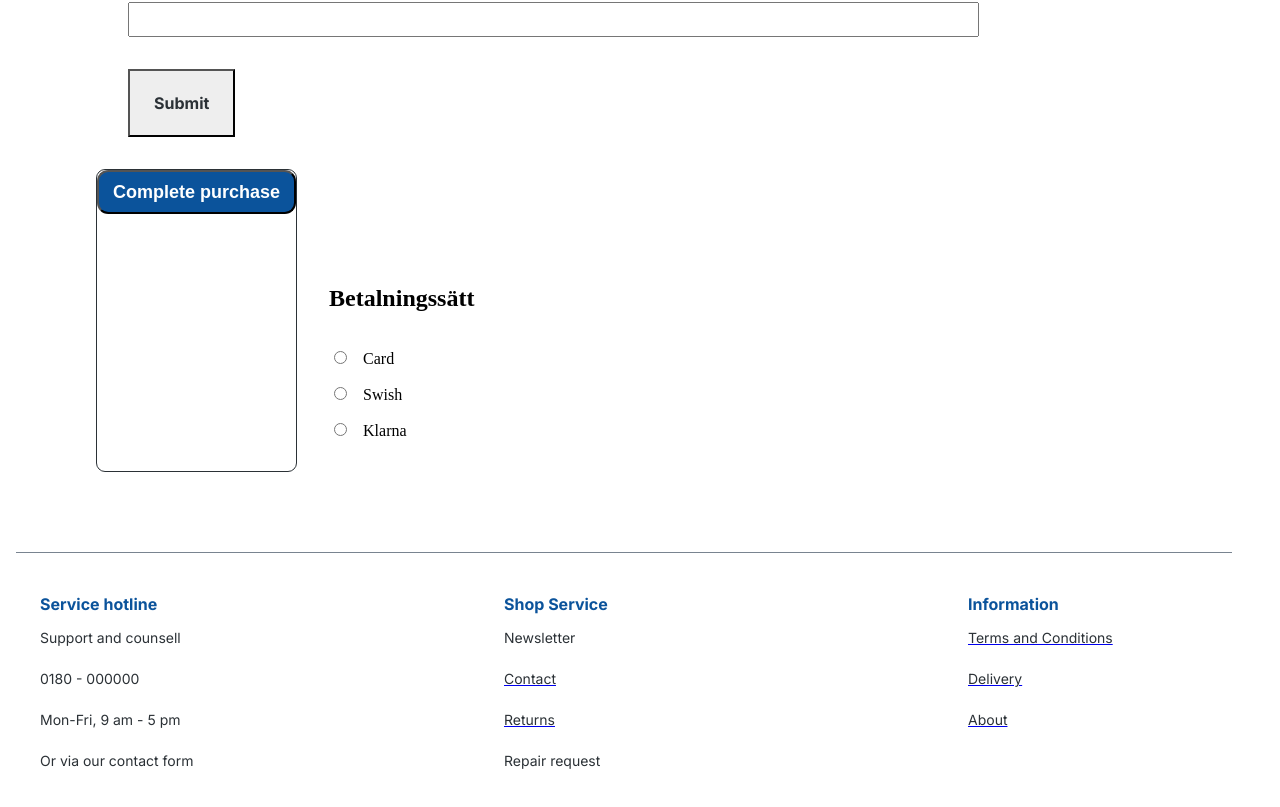
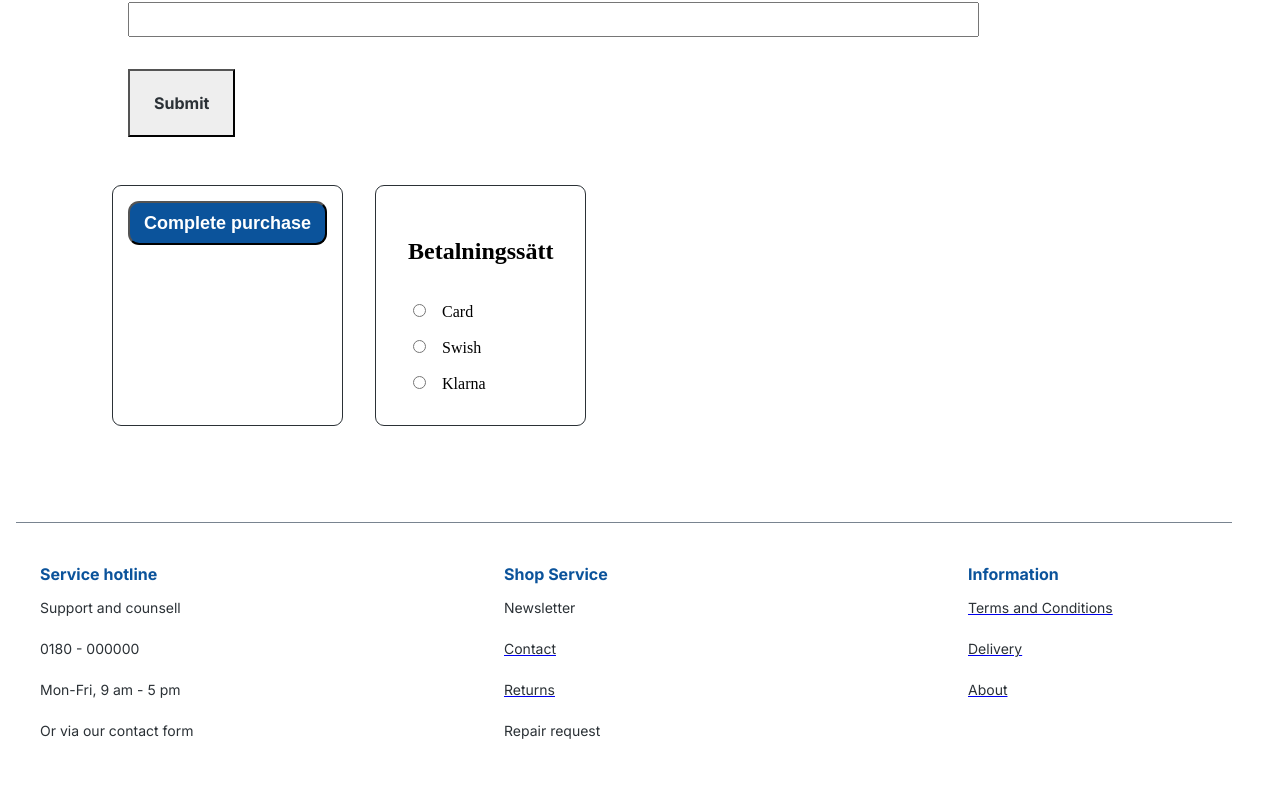
Before and after one commit to EmperorBlizzard/Frontend2Assignment, a React (Vite) app in the folder Frontend2Assignment/: page /checkoutpage in a window 1280 px wide. Shown: the part 1427-2234 px from the top of the page. Built offline with nearby package versions, Linux system fonts and the light colour scheme.

Commit message:
totalprice på checkout

```diff
--- a/Frontend2Assignment/src/Pages/CheckoutPage.jsx
+++ b/Frontend2Assignment/src/Pages/CheckoutPage.jsx
@@ -43,18 +43,32 @@ const SectionContainerText = styled.div`
 const StyledMapping = styled.div`
   border: 1px solid #2b3136;
   border-radius: 9px;
-`
+  margin: 1rem;
+`;
+
+const StyledPayment = styled.div`
+  border: 1px solid #2b3136;
+  border-radius: 9px;
+  margin: 1rem;
+`;
 
 const CheckOutPage = () => {
   const Name = useContext(CartContext);
   const NameList = Name.itemsInCart;
 
+  const {totalPrice} = useContext(CartContext);
+
+
+
+
   const Mapping = () => {
     return NameList.map((namn) => (
       <div key={namn.id}>
-          <ProductCardCheckout card={namn} />
+        <ProductCardCheckout card={namn} totalPrice={totalPrice} />
+
       </div>
     ));
+
   };
 
   return (
@@ -75,8 +89,9 @@ const CheckOutPage = () => {
           <PurchaseButton />
         </StyledMapping>
 
-
+        <StyledPayment>
           <PaymentMethod />
+        </StyledPayment>
       </StyledCheckout>
 
       <Footer />
--- a/Frontend2Assignment/src/components/sections/checkoutPage/individual/PurchaseButton.jsx
+++ b/Frontend2Assignment/src/components/sections/checkoutPage/individual/PurchaseButton.jsx
@@ -7,6 +7,7 @@ const PurchaseContainer = styled.div `
 	align-items: flex-start;
 	gap: 24px;
 	align-self: stretch;
+	margin: 15px;
 `
 
 const Button = styled.button`
--- a/Frontend2Assignment/src/components/sections/checkoutPage/sections/BillingAddress.jsx
+++ b/Frontend2Assignment/src/components/sections/checkoutPage/sections/BillingAddress.jsx
@@ -12,6 +12,7 @@ const StyledForm = styled.form`
     align-items: flex-start;
     margin-top: 5rem;
     flex-direction: column;
+
 
 
 
--- a/Frontend2Assignment/src/components/sections/checkoutPage/sections/PaymentMethod.jsx
+++ b/Frontend2Assignment/src/components/sections/checkoutPage/sections/PaymentMethod.jsx
@@ -2,15 +2,16 @@ import styled from "styled-components";
 import React, { useState } from "react";
 
 const StyledPaymentMethod = styled.div`
-    max-width: 35rem;
+
     margin: 1rem;
     padding: 1rem;
     gap: 1rem;
     display: flex;
     align-items: flex-start;
     justify-content: flex-start;
-    margin-top: 5rem;
+    margin-top: 1rem;
     flex-direction: column;
+
 
 
 
--- a/Frontend2Assignment/src/components/sections/checkoutPage/sections/ProductCardCheckout.jsx
+++ b/Frontend2Assignment/src/components/sections/checkoutPage/sections/ProductCardCheckout.jsx
@@ -1,6 +1,7 @@
+import { useContext } from "react";
 import styled from "styled-components";
-
-
+import CartContent from "../../cartPage/sections/CartContent";
+import { CartContext } from "../../../../App";
 
 const StyledPCC = styled.div`
   display: flex;
@@ -26,12 +27,15 @@ const StyledP = styled.p`
   font-weight: bold;
 `;
 
-const ProductCardCheckout = ({ card }) => {
+const ProductCardCheckout = ({ card, totalPrice }) => {
+
   const imgLink = `${import.meta.env.VITE_STRAPI_URL}${card.image}`;
   const img = imgLink.replace(
     "http://localhost:1337/api//",
     "http://localhost:1337/"
   );
+
+
   return (
     <StyledPCC>
       <StyledImg src={img} alt="produktbild" className="test" />
@@ -39,6 +43,8 @@ const ProductCardCheckout = ({ card }) => {
         <StyledP>{card.productName}</StyledP>
         <StyledP>Pris: {card.price}</StyledP>
         <StyledP>Antal: {card.amountOfProducts}</StyledP>
+        <StyledP>Totalpris på order: {totalPrice}</StyledP>
+
       </ProdInfo>
     </StyledPCC>
   );
--- a/Frontend2Assignment/src/components/sections/checkoutPage/sections/ShippingAddress.jsx
+++ b/Frontend2Assignment/src/components/sections/checkoutPage/sections/ShippingAddress.jsx
@@ -11,6 +11,7 @@ const StyledForm = styled.form`
     align-items: flex-start;
     margin-top: 5rem;
     flex-direction: column;
+
 
 
   `;
```
Lines whose indentation alone changed are shown as unchanged.
